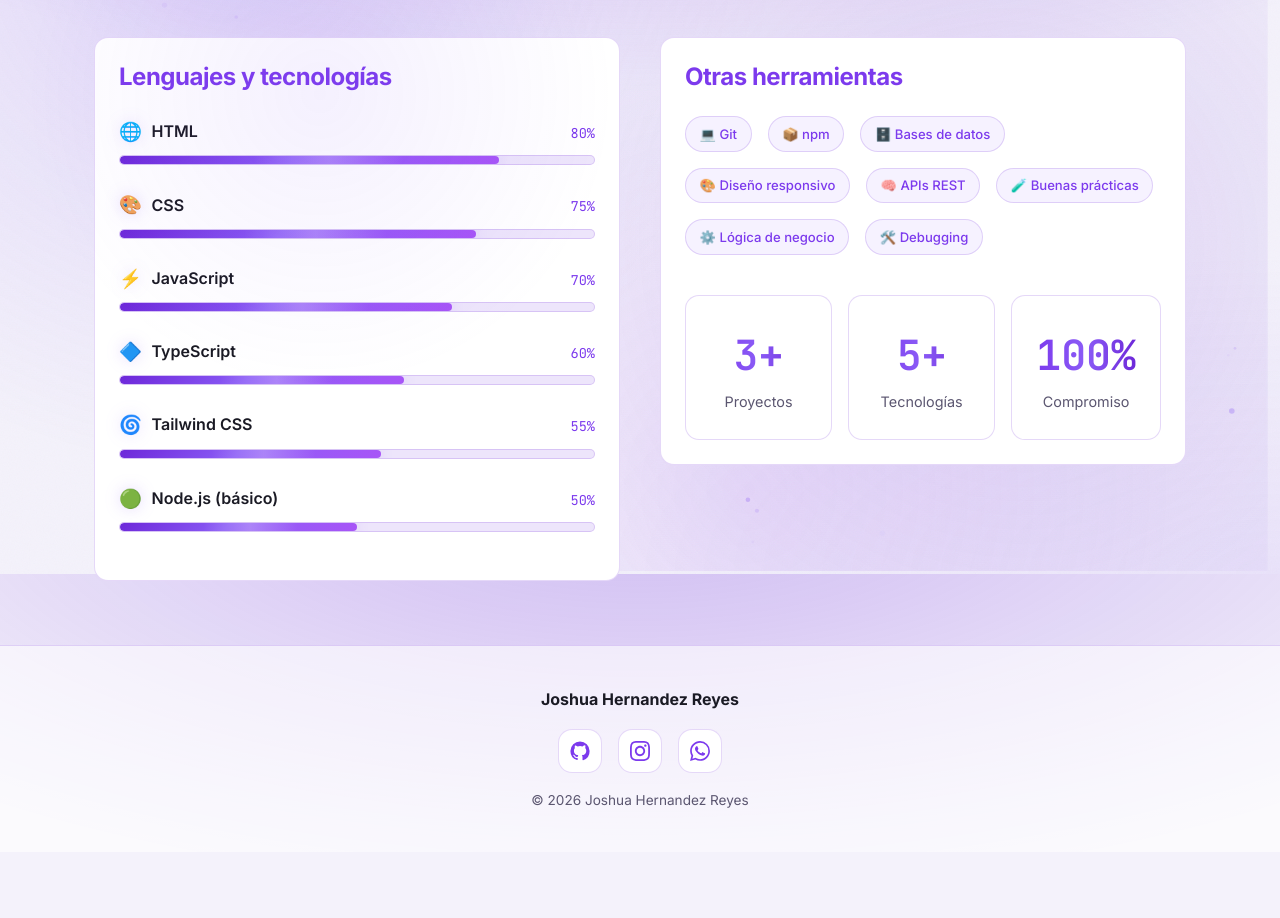
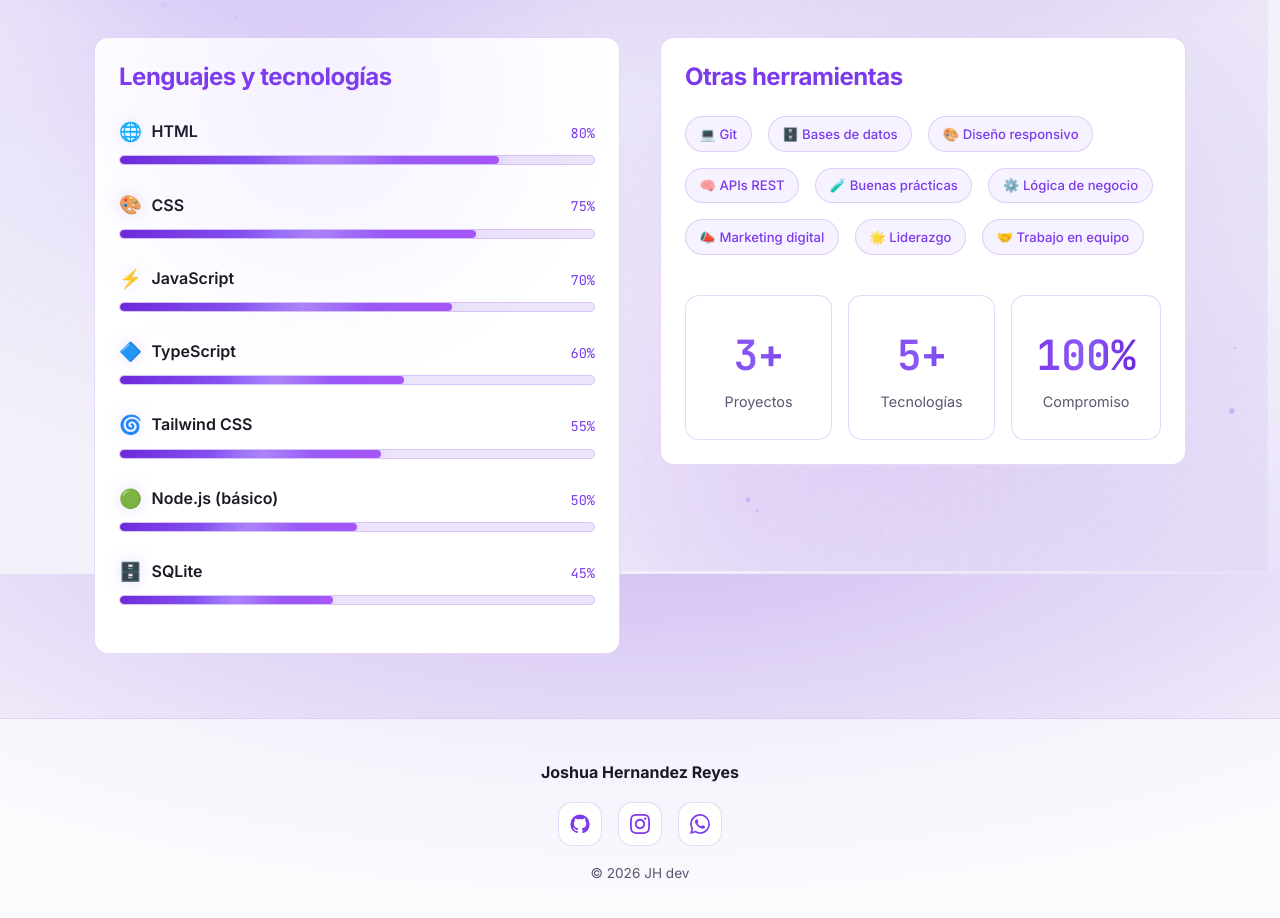
Before and after one commit to joshuareyws-prog/portafolio-joshua, a website with bundled scripts: page public/habilidades.html in a window 1280 px wide. Shown: the part 226-1144 px from the top of the page. Before the commit the page ends 1078 px from the top, so only its background shows below. Built offline with nearby package versions, Linux system fonts and the light colour scheme.

Commit message:
Habilidades: anadir SQLite y actualizar herramientas; footer JH dev

```diff
--- a/public/habilidades.html
+++ b/public/habilidades.html
@@ -131,6 +131,14 @@
               </div>
               <div class="skill__bar"><div class="skill__bar-fill" data-bar></div></div>
             </div>
+
+            <div class="skill" data-skill="45">
+              <div class="skill__header">
+                <span class="skill__name"><span class="skill__icon">🗄️</span> SQLite</span>
+                <span class="skill__percent">45%</span>
+              </div>
+              <div class="skill__bar"><div class="skill__bar-fill" data-bar></div></div>
+            </div>
           </div>
 
           <div class="card skills-panel" data-reveal data-reveal-delay="1">
@@ -138,13 +146,14 @@
 
             <div class="tech-cloud" aria-label="Herramientas y tecnologías">
               <span class="chip">💻 Git</span>
-              <span class="chip">📦 npm</span>
               <span class="chip">🗄️ Bases de datos</span>
               <span class="chip">🎨 Diseño responsivo</span>
               <span class="chip">🧠 APIs REST</span>
               <span class="chip">🧪 Buenas prácticas</span>
               <span class="chip">⚙️ Lógica de negocio</span>
-              <span class="chip">🛠️ Debugging</span>
+              <span class="chip">📣 Marketing digital</span>
+              <span class="chip">🌟 Liderazgo</span>
+              <span class="chip">🤝 Trabajo en equipo</span>
             </div>
 
             <div class="stats" style="margin-top: var(--space-4)">
@@ -181,7 +190,7 @@
           <svg viewBox="0 0 24 24" role="img"><path d="M17.472 14.382c-.297-.149-1.758-.867-2.03-.967-.273-.099-.471-.148-.67.15-.197.297-.767.966-.94 1.164-.173.199-.347.223-.644.075-.297-.15-1.255-.463-2.39-1.475-.883-.788-1.48-1.761-1.653-2.059-.173-.297-.018-.458.13-.606.134-.133.298-.347.446-.52.149-.174.198-.298.298-.497.099-.198.05-.371-.025-.52-.075-.149-.669-1.612-.916-2.207-.242-.579-.487-.5-.669-.51-.173-.008-.371-.01-.57-.01-.198 0-.52.074-.792.372-.272.297-1.04 1.016-1.04 2.479 0 1.462 1.065 2.875 1.213 3.074.149.198 2.096 3.2 5.077 4.487.709.306 1.262.489 1.694.625.712.227 1.36.195 1.871.118.571-.085 1.758-.719 2.006-1.413.248-.694.248-1.289.173-1.413-.074-.124-.272-.198-.57-.347m-5.421 7.403h-.004a9.87 9.87 0 01-5.031-1.378l-.361-.214-3.741.982.998-3.648-.235-.374a9.86 9.86 0 01-1.51-5.26c.001-5.45 4.436-9.884 9.888-9.884 2.64 0 5.122 1.03 6.988 2.898a9.825 9.825 0 012.893 6.994c-.003 5.45-4.437 9.884-9.885 9.884m8.413-18.297A11.815 11.815 0 0012.05 0C5.495 0 .16 5.335.157 11.892c0 2.096.547 4.142 1.588 5.945L.057 24l6.305-1.654a11.882 11.882 0 005.683 1.448h.005c6.554 0 11.89-5.335 11.893-11.893a11.821 11.821 0 00-3.48-8.413z"/></svg>
         </a>
       </div>
-      <p class="footer__copy">© <span id="year"></span> Joshua Hernandez Reyes</p>
+      <p class="footer__copy">© <span id="year"></span> JH dev</p>
     </div>
   </footer>
 
```
Also changed, not shown: public/404.html (+1 -1 lines), public/contacto.html (+1 -1 lines), public/index.html (+1 -1 lines), public/proyectos.html (+1 -1 lines).
